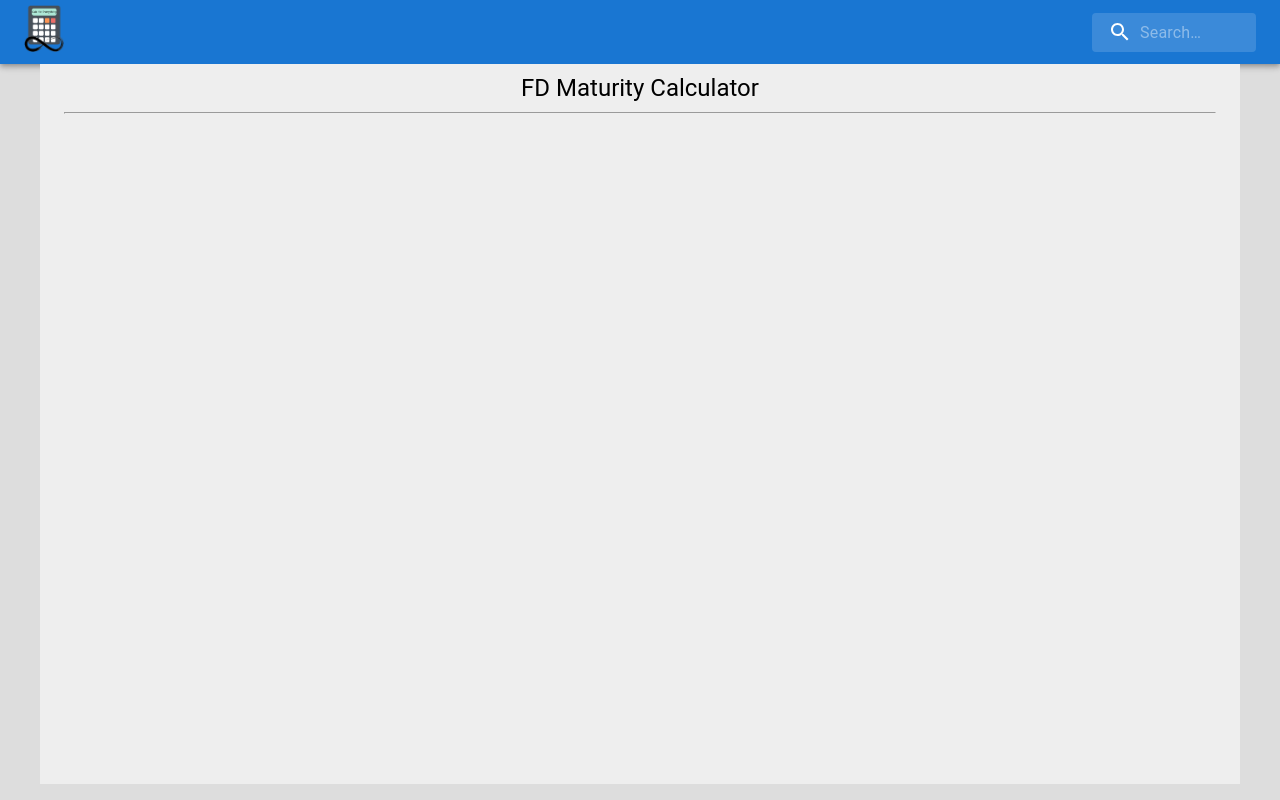
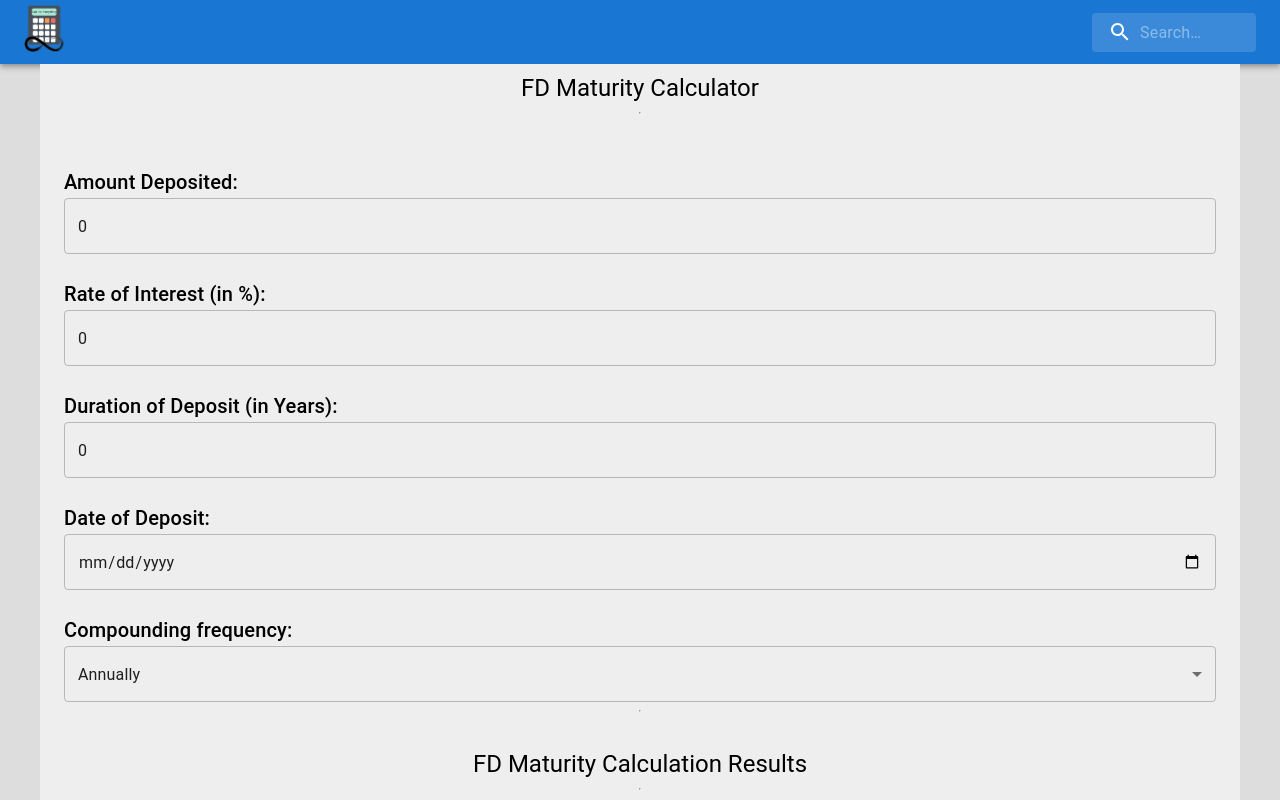
Before and after one commit to SarthakKeshari/calc_for_everything, a React (Create React App) app in the folder calculators/: page /fdmaturitycalc in a window 1280 px wide. Shown: the top 800 px of the page. Built offline with nearby package versions, Linux system fonts and the light colour scheme.

Commit message:
Added FD maturity Calculation Functionality

```diff
--- a/calculators/src/finance/fd_maturity_calculator/MainFDMaturityCalc.js
+++ b/calculators/src/finance/fd_maturity_calculator/MainFDMaturityCalc.js
@@ -1,14 +1,165 @@
-import React from 'react';
-import { Container, Typography } from '@mui/material';
+import React, { useState, useEffect } from "react";
+import { Container, Typography, TextField, MenuItem, Select } from "@mui/material";
 
-function MainFDMaturityCalc(){
-    return(
-        <Container maxWidth="lg" sx={{ bgcolor: '#eeeeee', minHeight: '90vh', paddingY:"10" }}>
-            <Typography pt={1} variant='h5' sx = {{textAlign: "center"}}>FD Maturity Calculator</Typography>
-            <hr/>
-            <br/>
-        </Container>
-    )
+function MainFDMaturityCalc() {
+	// Input Fields
+	const [amountDeposited, setAmountDeposited] = useState(0);
+	const [rateOfInterest, setRateOFInterest] = useState(0);
+	const [durationOfDeposit, setDurationOfDeposit] = useState(0);
+	const [dateOfDeposit, setDateOfDeposit] = useState(null);
+	const [compoundingFrequency, setCompoundingFrequency] = useState(1);
+
+	// Output Fields
+	const [maturityInterest, setMaturityInterest] = useState(0);
+	const [maturityAmount, setMaturityAmount] = useState(0);
+	const [maturityDate, setMaturityDate] = useState("");
+
+	useEffect(() => {
+		if (dateOfDeposit) {
+			const calculateMaturityDate = new Date(dateOfDeposit);
+			calculateMaturityDate.setFullYear(calculateMaturityDate.getFullYear() + durationOfDeposit * 1);
+			setMaturityDate(
+				calculateMaturityDate.getDate() +
+					"-" +
+					(calculateMaturityDate.getMonth() + 1) +
+					"-" +
+					calculateMaturityDate.getFullYear()
+			);
+		} else {
+			setMaturityDate(null);
+		}
+		const calculateMaturityAmount =
+			amountDeposited *
+			Math.pow(1 + rateOfInterest / (100 * compoundingFrequency), compoundingFrequency * durationOfDeposit);
+		setMaturityInterest(Math.round((calculateMaturityAmount - amountDeposited) * 100) / 100);
+		setMaturityAmount(Math.round(calculateMaturityAmount * 100) / 100);
+	}, [amountDeposited, rateOfInterest, durationOfDeposit, dateOfDeposit, compoundingFrequency]);
+	return (
+		<Container
+			maxWidth="lg"
+			sx={{
+				bgcolor: "#eeeeee",
+				minHeight: "90vh",
+				paddingY: "10",
+				display: "flex",
+				flexDirection: "column",
+			}}
+		>
+			<Typography pt={1} variant="h5" sx={{ textAlign: "center" }}>
+				FD Maturity Calculator
+			</Typography>
+			<hr />
+			<br />
+			<Typography pt={1} variant="h6" mt={2}>
+				Amount Deposited:{" "}
+			</Typography>
+			<TextField
+				color="primary"
+				disabled={false}
+				placeholder="Enter Amount"
+				size="lg"
+				variant="outlined"
+				type="number"
+				InputProps={{ inputProps: { min: 0 } }}
+				onChange={(e) => setAmountDeposited(e.target.value)}
+				value={amountDeposited}
+			/>
+			<Typography pt={1} variant="h6" mt={2}>
+				Rate of Interest (in %):{" "}
+			</Typography>
+			<TextField
+				color="primary"
+				disabled={false}
+				placeholder="Enter Rate of Interest"
+				size="lg"
+				variant="outlined"
+				type="number"
+				InputProps={{ inputProps: { min: 0 } }}
+				onChange={(e) => setRateOFInterest(e.target.value)}
+				value={rateOfInterest}
+			/>
+			<Typography pt={1} variant="h6" mt={2}>
+				Duration of Deposit (in Years):{" "}
+			</Typography>
+			<TextField
+				color="primary"
+				disabled={false}
+				placeholder="Enter Duration of Deposit in Years"
+				size="lg"
+				variant="outlined"
+				type="number"
+				InputProps={{ inputProps: { min: 0 } }}
+				onChange={(e) => setDurationOfDeposit(e.target.value)}
+				value={durationOfDeposit}
+			/>
+			<Typography pt={1} variant="h6" mt={2}>
+				Date of Deposit:{" "}
+			</Typography>
+			<TextField
+				color="primary"
+				disabled={false}
+				placeholder="Enter Date of Deposit"
+				size="lg"
+				variant="outlined"
+				type="date"
+				onChange={(e) => setDateOfDeposit(e.target.value)}
+				value={dateOfDeposit}
+			/>
+			<Typography pt={1} variant="h6" mt={2}>
+				Compounding frequency:{" "}
+			</Typography>
+			<Select
+				// multiple
+				value={compoundingFrequency}
+				onChange={(e) => setCompoundingFrequency(e.target.value)}
+				label="Select Frequency of Compounding"
+			>
+				<MenuItem value={12}>Monthly</MenuItem>
+				<MenuItem value={4}>Quaterly</MenuItem>
+				<MenuItem value={2}>Semi-Annually</MenuItem>
+				<MenuItem value={1}>Annually</MenuItem>
+			</Select>
+			<hr />
+			<br />
+
+			<Typography pt={1} variant="h5" sx={{ textAlign: "center" }}>
+				FD Maturity Calculation Results
+			</Typography>
+			<hr />
+			<br />
+
+			<Typography pt={1} variant="h6" mt={2}>
+				Maturity Amount
+			</Typography>
+			<div className="output">
+				<Typography pt={1} variant="h6" fontStyle={{ color: "blue" }}>
+					{maturityAmount}
+				</Typography>
+			</div>
+			<Typography pt={1} variant="h6" mt={2}>
+				Maturity Interest
+			</Typography>
+			<div className="output">
+				<Typography pt={1} variant="h6" fontStyle={{ color: "blue" }}>
+					{maturityInterest}
+				</Typography>
+			</div>
+			{maturityDate && (
+				<>
+					<Typography pt={1} variant="h6" mt={2}>
+						Maturity Date
+					</Typography>
+					<div className="output">
+						<Typography pt={1} variant="h6" fontStyle={{ color: "blue" }}>
+							{maturityDate}
+						</Typography>
+					</div>
+				</>
+			)}
+			<hr />
+			<br />
+		</Container>
+	);
 }
 
 export default MainFDMaturityCalc;
```
